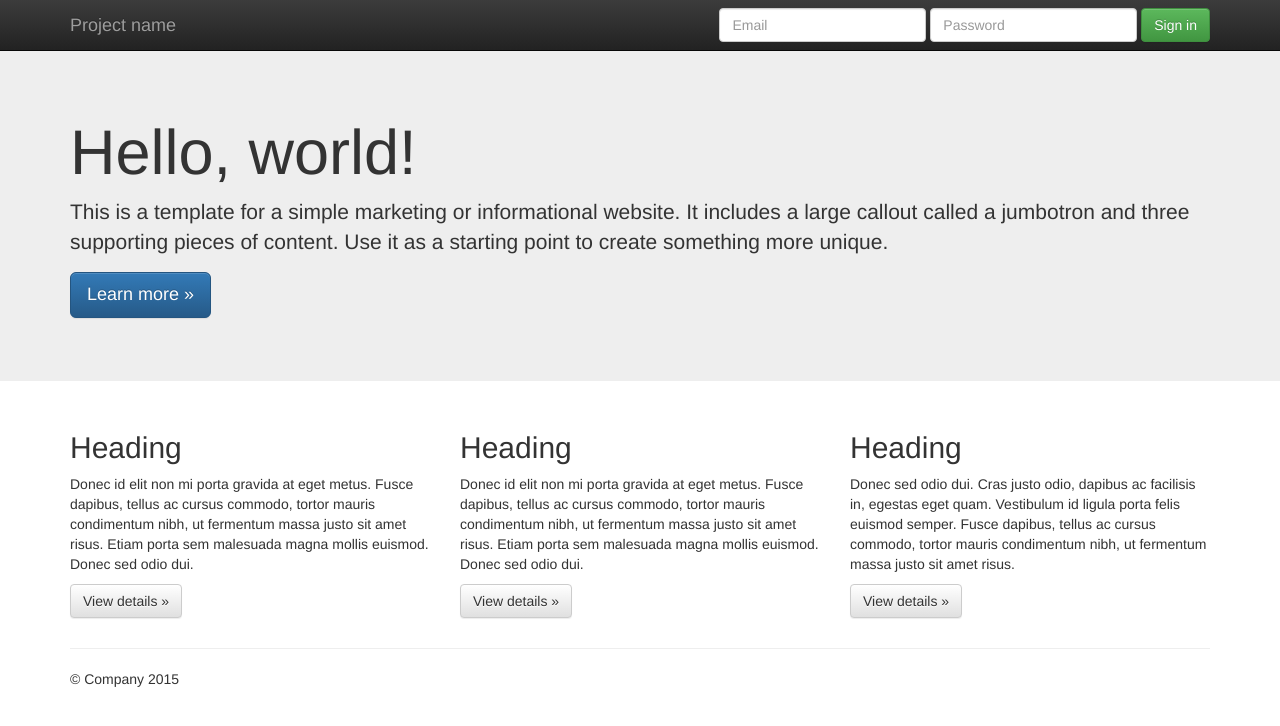
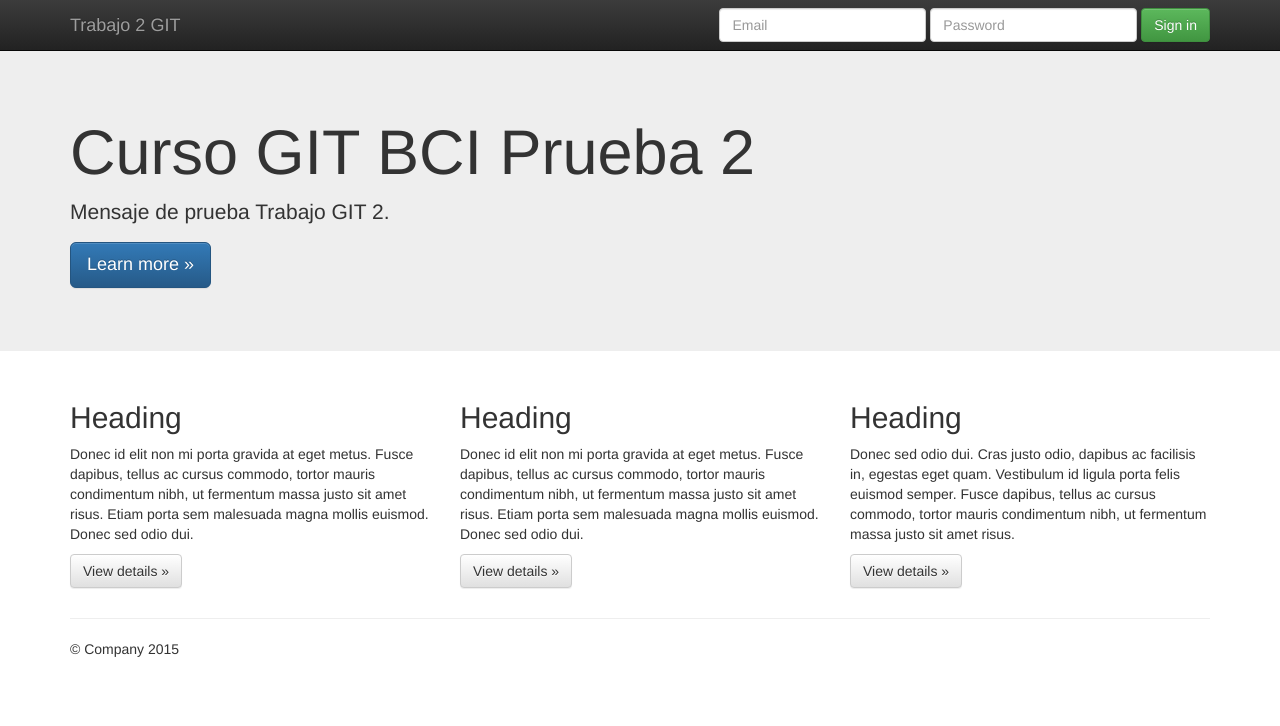
Before and after one commit to rmiranda93/Trabajo2_Rafael_Miranda, a plain HTML site: page initializr/index.html in a window 1280 px wide. Drawn offline with nearby package versions, Linux system fonts and the light colour scheme.

Commit message:
Se modifica texto subtitulo

```diff
--- a/initializr/index.html
+++ b/initializr/index.html
@@ -36,7 +36,7 @@
             <span class="icon-bar"></span>
             <span class="icon-bar"></span>
           </button>
-          <a class="navbar-brand" href="#">Project name</a>
+          <a class="navbar-brand" href="#">Trabajo 2 GIT</a>
         </div>
         <div id="navbar" class="navbar-collapse collapse">
           <form class="navbar-form navbar-right" role="form">
@@ -55,8 +55,8 @@
     <!-- Main jumbotron for a primary marketing message or call to action -->
     <div class="jumbotron">
       <div class="container">
-        <h1>Hello, world!</h1>
-        <p>This is a template for a simple marketing or informational website. It includes a large callout called a jumbotron and three supporting pieces of content. Use it as a starting point to create something more unique.</p>
+        <h1>Curso GIT BCI Prueba 2</h1>
+        <p>Mensaje de prueba Trabajo GIT 2.</p>
         <p><a class="btn btn-primary btn-lg" href="#" role="button">Learn more &raquo;</a></p>
       </div>
     </div>
```
